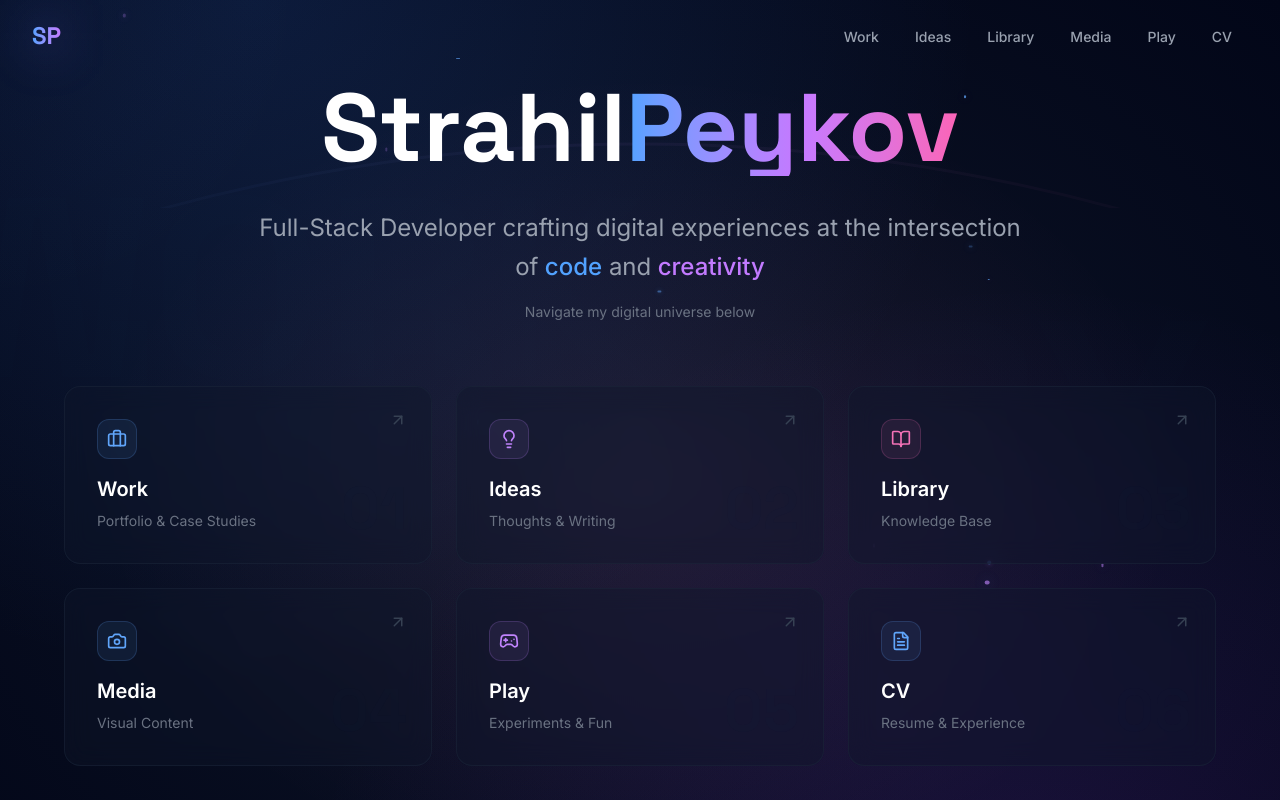
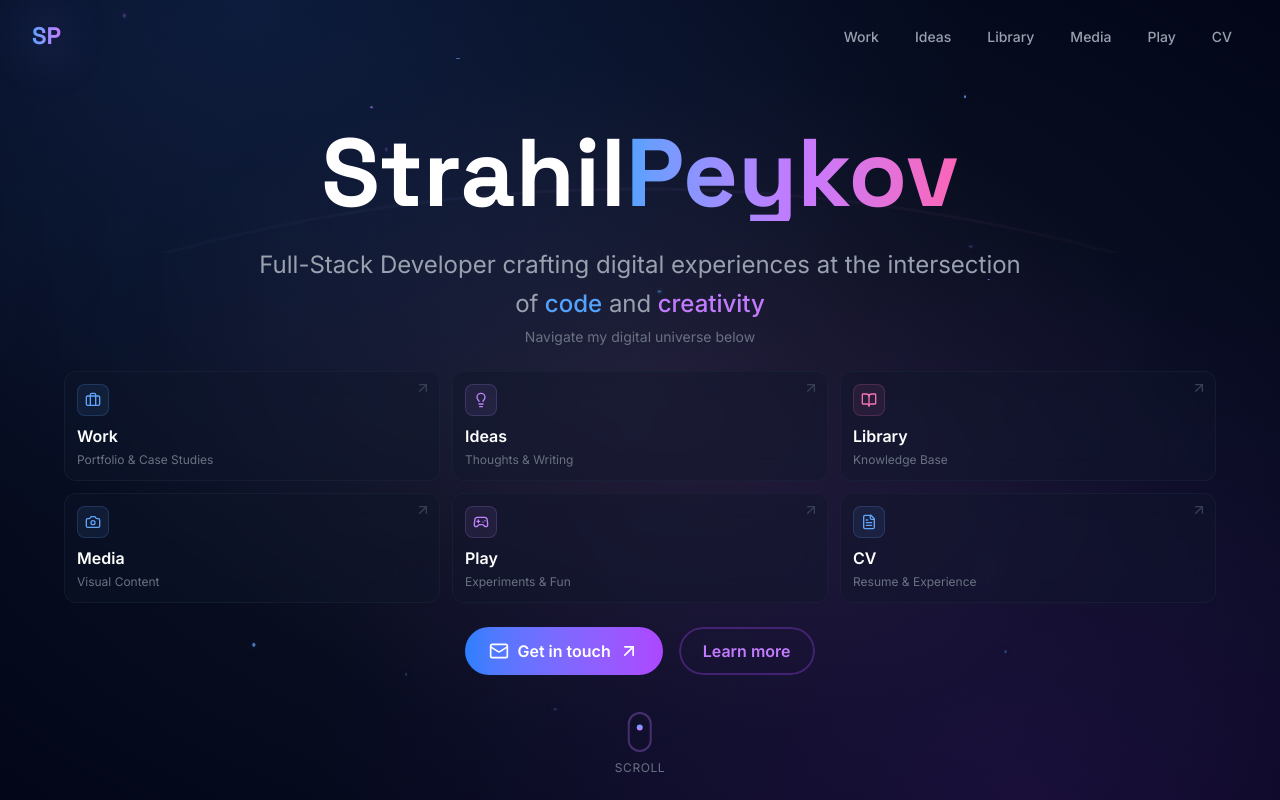
Before and after one commit to StrahilPeykov/strahil, a Next.js app: page / in a window 1280 px wide. Shown: the top 800 px of the page. Built offline with nearby package versions, Linux system fonts and the light colour scheme.

Commit message:
home page

```diff
--- a/app/page.tsx
+++ b/app/page.tsx
@@ -200,7 +200,7 @@ export default function Home() {
       <Navigation />
 
       {/* Hero Section */}
-      <section className="relative min-h-screen flex items-center justify-center px-6 py-20 overflow-hidden">
+      <section className="relative h-screen flex items-center justify-center px-6 py-12 overflow-hidden">
         {/* Dynamic background with large typography */}
         <div className="absolute inset-0 overflow-hidden">
           {/* Large background text elements */}
@@ -345,8 +345,6 @@ export default function Home() {
           }}
         />
 
-        {/* Removed the floating orbs section that was here */}
-
         {/* Content */}
         <div className="relative z-10 max-w-6xl mx-auto w-full">
           {/* Subtle connection lines */}
@@ -369,12 +367,12 @@ export default function Home() {
             </defs>
           </svg>
 
-          <div className="text-center mb-16 relative z-10">
+          <div className="text-center mb-6 relative z-10">
             <motion.div
               initial={{ opacity: 0, scale: 0.9 }}
               animate={{ opacity: 1, scale: 1 }}
               transition={{ duration: shouldReduceMotion ? 0 : 0.8 }}
-              className="mb-8"
+              className="mb-6"
             >
               <h1 className="text-6xl sm:text-7xl lg:text-8xl font-display font-bold text-white mb-2 relative">
                 <motion.span
@@ -399,7 +397,7 @@ export default function Home() {
               initial={{ opacity: 0, y: 20 }}
               animate={{ opacity: 1, y: 0 }}
               transition={{ duration: shouldReduceMotion ? 0 : 0.8, delay: 0.2 }}
-              className="text-xl lg:text-2xl text-gray-400 mb-4 max-w-3xl mx-auto leading-relaxed"
+              className="text-lg lg:text-2xl text-gray-400 mb-1 max-w-3xl mx-auto leading-relaxed"
             >
               Full-Stack Developer crafting digital experiences at the intersection of
               <motion.span
@@ -431,7 +429,7 @@ export default function Home() {
             initial={{ opacity: 0, y: 40 }}
             animate={{ opacity: 1, y: 0 }}
             transition={{ duration: shouldReduceMotion ? 0 : 0.8, delay: 0.4 }}
-            className="grid grid-cols-2 md:grid-cols-3 gap-4 md:gap-6 mb-16"
+            className="grid grid-cols-2 md:grid-cols-3 gap-2 md:gap-3 mb-6"
           >
             {sections.map((section, i) => {
               const Icon = section.icon
@@ -454,7 +452,7 @@ export default function Home() {
                     />
 
                     {/* Card */}
-                    <div className="relative bg-slate-900/40 backdrop-blur-md border border-slate-800/50 rounded-2xl p-6 md:p-8 h-full transition-all duration-300 group-hover:border-slate-700/70 group-hover:bg-slate-900/60 group-hover:shadow-2xl">
+                    <div className="relative bg-slate-900/40 backdrop-blur-md border border-slate-800/50 rounded-xl p-2 md:p-3 h-full transition-all duration-300 group-hover:border-slate-700/70 group-hover:bg-slate-900/60 group-hover:shadow-2xl">
                       {/* Subtle inner glow */}
                       <div
                         className="absolute inset-0 rounded-2xl opacity-0 group-hover:opacity-100 transition-opacity duration-500"
@@ -464,14 +462,14 @@ export default function Home() {
                       />
 
                       {/* Number indicator */}
-                      <div className="absolute bottom-6 right-6 text-6xl font-display font-bold text-slate-800/5 select-none group-hover:text-slate-800/10 transition-all">
+                      <div className="absolute bottom-2 right-2 text-3xl font-display font-bold text-slate-800/5 select-none group-hover:text-slate-800/10 transition-all">
                         {String(i + 1).padStart(2, '0')}
                       </div>
 
                       {/* Icon */}
-                      <div className="relative mb-4">
+                      <div className="relative mb-2">
                         <div
-                          className="w-10 h-10 rounded-xl flex items-center justify-center transition-all duration-300 group-hover:scale-110 group-hover:rotate-3"
+                          className="w-8 h-8 rounded-lg flex items-center justify-center transition-all duration-300 group-hover:scale-110 group-hover:rotate-3"
                           style={{
                             backgroundColor: `${section.color}15`,
                             borderColor: `${section.color}30`,
@@ -480,7 +478,7 @@ export default function Home() {
                           }}
                         >
                           <Icon
-                            size={20}
+                            size={16}
                             style={{ color: section.color }}
                             className="transition-all duration-300 group-hover:scale-110"
                           />
@@ -488,16 +486,16 @@ export default function Home() {
                       </div>
 
                       {/* Content */}
-                      <h3 className="relative text-lg md:text-xl font-semibold text-white mb-2 transition-colors duration-300">
+                      <h3 className="relative text-sm md:text-base font-semibold text-white mb-1 transition-colors duration-300">
                         {section.label}
                       </h3>
-                      <p className="relative text-sm text-gray-500 group-hover:text-gray-400 transition-colors">
+                      <p className="relative text-xs text-gray-500 group-hover:text-gray-400 transition-colors">
                         {section.description}
                       </p>
 
                       {/* Arrow indicator */}
-                      <div className="absolute top-6 right-6 text-gray-700 group-hover:text-gray-500 transition-all duration-300 group-hover:translate-x-1 group-hover:-translate-y-1">
-                        <ArrowUpRight size={18} />
+                      <div className="absolute top-2 right-2 text-gray-700 group-hover:text-gray-500 transition-all duration-300 group-hover:translate-x-1 group-hover:-translate-y-1">
+                        <ArrowUpRight size={16} />
                       </div>
                     </div>
                   </Link>
@@ -515,7 +513,7 @@ export default function Home() {
           >
             <Link
               href="mailto:strahil.peykov@gmail.com"
-              className="group relative overflow-hidden px-8 py-4 text-white font-semibold rounded-full transition-all hover:scale-105"
+              className="group relative overflow-hidden px-6 py-3 text-white font-semibold rounded-full transition-all hover:scale-105"
             >
               <div className="absolute inset-0 bg-gradient-to-r from-blue-500 to-purple-500 transition-all group-hover:scale-110" />
               <div className="absolute inset-0 bg-gradient-to-r from-blue-600 to-purple-600 opacity-0 group-hover:opacity-100 transition-opacity" />
@@ -531,7 +529,7 @@ export default function Home() {
 
             <button
               onClick={scrollToExplore}
-              className="group relative overflow-hidden px-8 py-4 font-semibold rounded-full transition-all hover:scale-105"
+              className="group relative overflow-hidden px-6 py-3 font-semibold rounded-full transition-all hover:scale-105"
             >
               <div className="absolute inset-0 border-2 border-purple-500/30 rounded-full transition-all group-hover:border-purple-500/50" />
               <div className="absolute inset-0 bg-purple-500/0 group-hover:bg-purple-500/10 rounded-full transition-all" />
@@ -547,7 +545,7 @@ export default function Home() {
           initial={{ opacity: 0 }}
           animate={{ opacity: 1 }}
           transition={{ delay: 1.5 }}
-          className="absolute bottom-8 left-1/2 -translate-x-1/2"
+          className="absolute bottom-6 left-1/2 -translate-x-1/2"
         >
           <button
             onClick={scrollToExplore}
```
